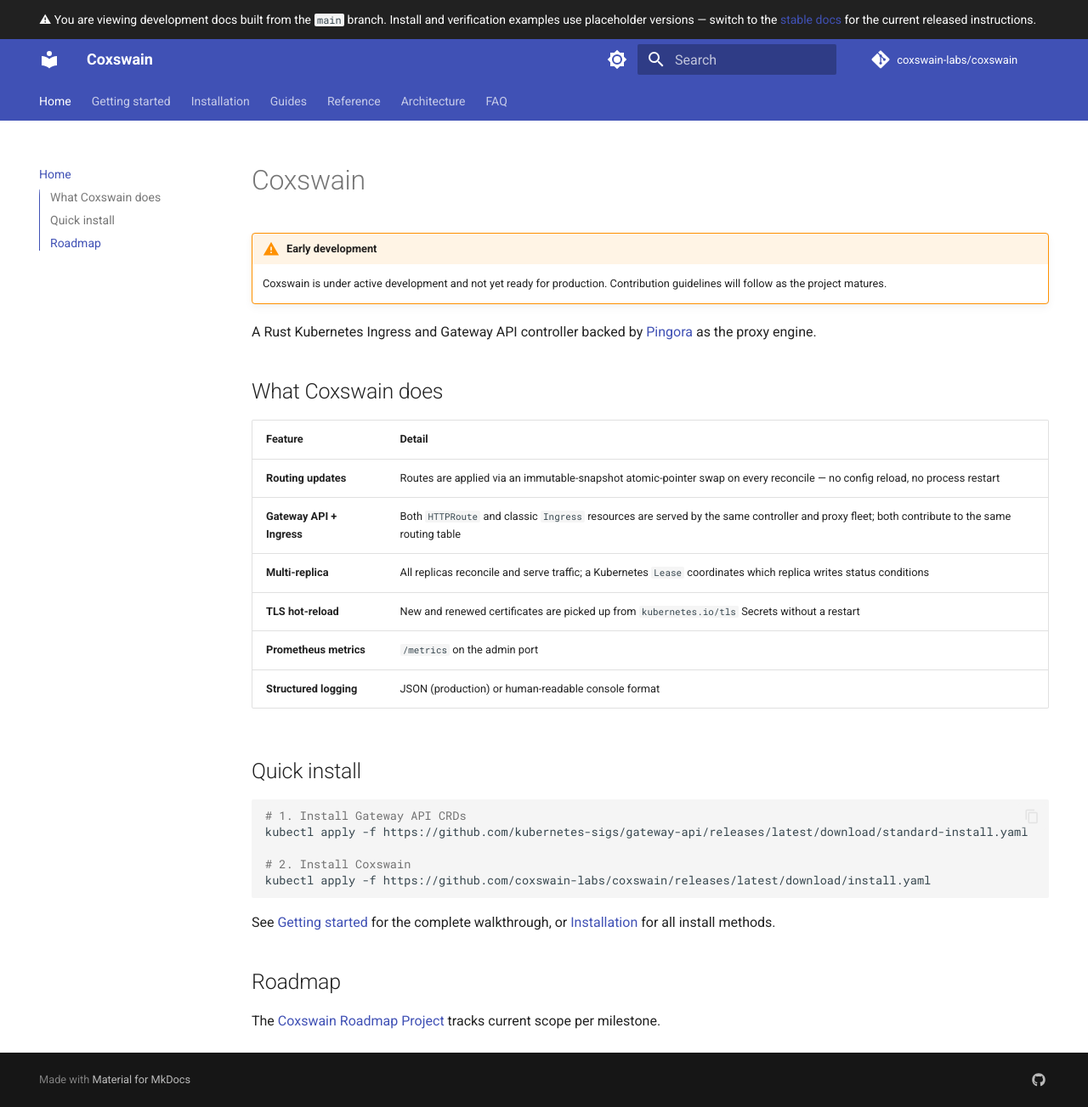
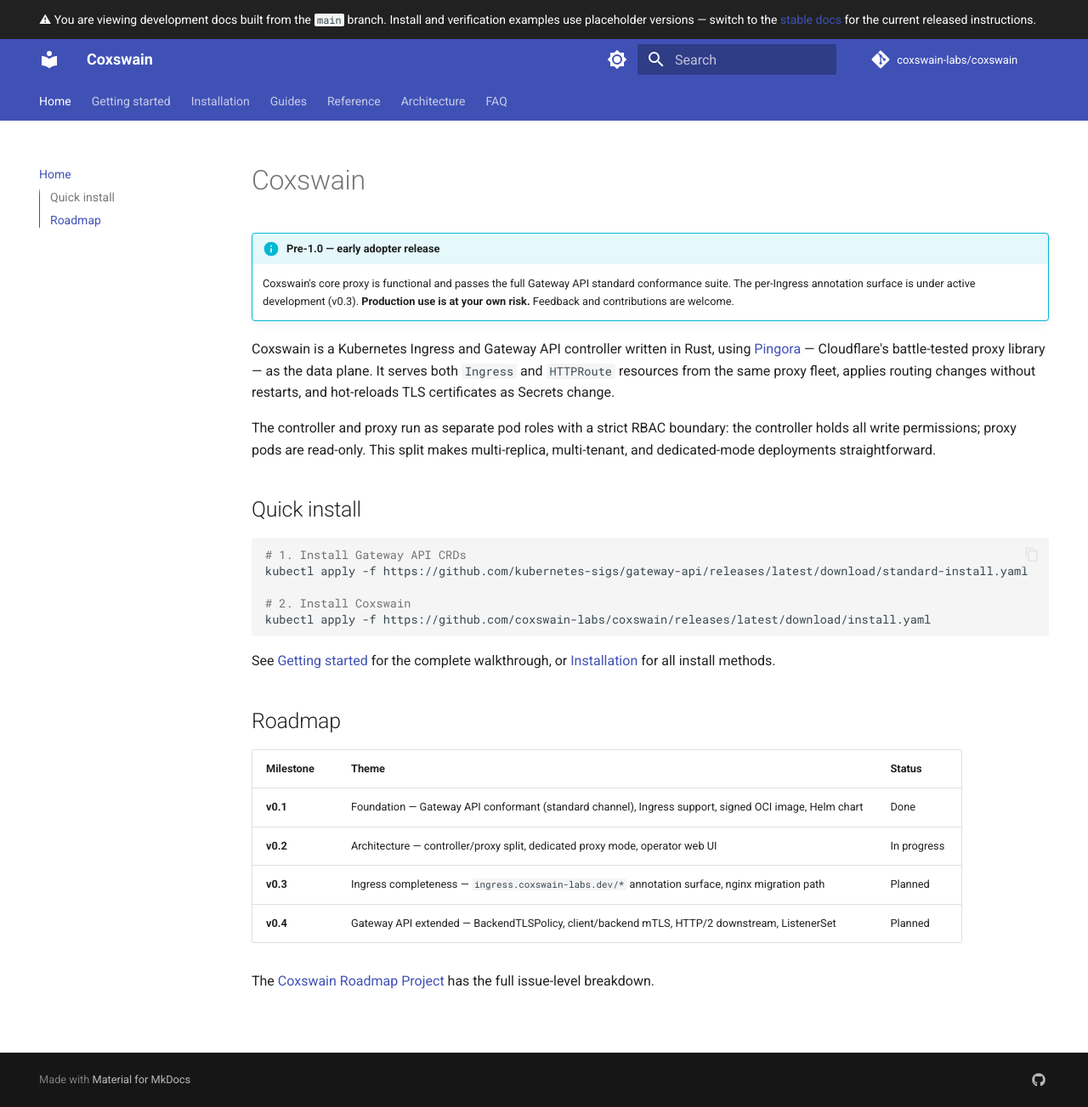
Before and after one commit to coxswain-labs/coxswain, an MkDocs documentation site: the page built from docs/src/index.md, in a window 1280 px wide and 1303 px high. Shown: the whole window at 85% size. Built offline with MkDocs 1.6.1 and Material for MkDocs 9.7.7, drawn with Linux system fonts in a browser that asks for light colours; comment, search, counter and statistics services are not loaded; the version menu is left out.

Commit message:
docs(site): rewrite home page with maturity statement and roadmap table
Replace the defeatist "early development" warning and implementation-detail
feature table with a honest pre-1.0 callout, a concise value-proposition
paragraph, and a milestone objectives table showing current status.

Co-Authored-By: Claude Opus 4.8 <noreply@anthropic.com>

```diff
--- a/docs/src/index.md
+++ b/docs/src/index.md
@@ -1,20 +1,13 @@
 # Coxswain
 
-!!! warning "Early development"
-    Coxswain is under active development and not yet ready for production. Contribution guidelines will follow as the project matures.
+!!! info "Pre-1.0 — early adopter release"
+    Coxswain's core proxy is functional and passes the full Gateway API standard conformance suite.
+    The per-Ingress annotation surface is under active development (v0.3).
+    **Production use is at your own risk.** Feedback and contributions are welcome.
 
-A Rust Kubernetes Ingress and Gateway API controller backed by [Pingora](https://github.com/cloudflare/pingora) as the proxy engine.
+Coxswain is a Kubernetes Ingress and Gateway API controller written in Rust, using [Pingora](https://github.com/cloudflare/pingora) — Cloudflare's battle-tested proxy library — as the data plane. It serves both `Ingress` and `HTTPRoute` resources from the same proxy fleet, applies routing changes without restarts, and hot-reloads TLS certificates as Secrets change.
 
-## What Coxswain does
-
-| Feature | Detail |
-|---------|--------|
-| **Routing updates** | Routes are applied via an immutable-snapshot atomic-pointer swap on every reconcile — no config reload, no process restart |
-| **Gateway API + Ingress** | Both `HTTPRoute` and classic `Ingress` resources are served by the same controller and proxy fleet; both contribute to the same routing table |
-| **Multi-replica** | All replicas reconcile and serve traffic; a Kubernetes `Lease` coordinates which replica writes status conditions |
-| **TLS hot-reload** | New and renewed certificates are picked up from `kubernetes.io/tls` Secrets without a restart |
-| **Prometheus metrics** | `/metrics` on the admin port |
-| **Structured logging** | JSON (production) or human-readable console format |
+The controller and proxy run as separate pod roles with a strict RBAC boundary: the controller holds all write permissions; proxy pods are read-only. This split makes multi-replica, multi-tenant, and dedicated-mode deployments straightforward.
 
 ## Quick install
 
@@ -30,4 +23,11 @@ See [Getting started](getting-started.md) for the complete walkthrough, or [Inst
 
 ## Roadmap
 
-The [Coxswain Roadmap Project](https://github.com/orgs/coxswain-labs/projects/2){target=_blank} tracks current scope per milestone.
+| Milestone | Theme | Status |
+|-----------|-------|--------|
+| **v0.1** | Foundation — Gateway API conformant (standard channel), Ingress support, signed OCI image, Helm chart | Done |
+| **v0.2** | Architecture — controller/proxy split, dedicated proxy mode, operator web UI | In progress |
+| **v0.3** | Ingress completeness — `ingress.coxswain-labs.dev/*` annotation surface, nginx migration path | Planned |
+| **v0.4** | Gateway API extended — BackendTLSPolicy, client/backend mTLS, HTTP/2 downstream, ListenerSet | Planned |
+
+The [Coxswain Roadmap Project](https://github.com/orgs/coxswain-labs/projects/2){target=_blank} has the full issue-level breakdown.
```
